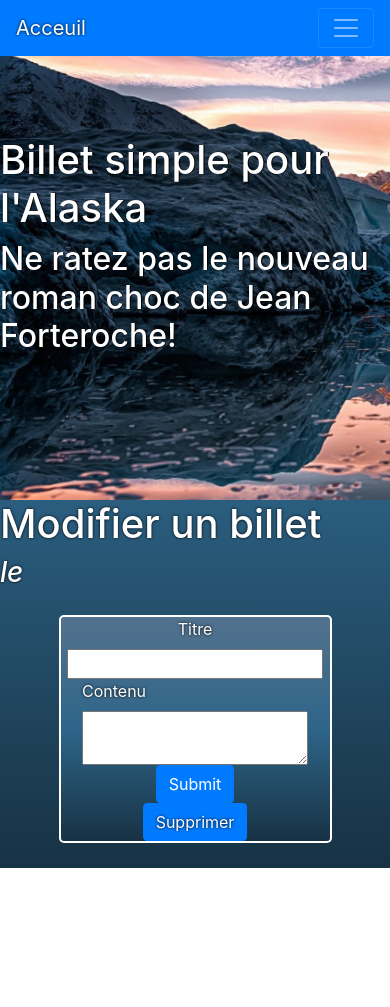
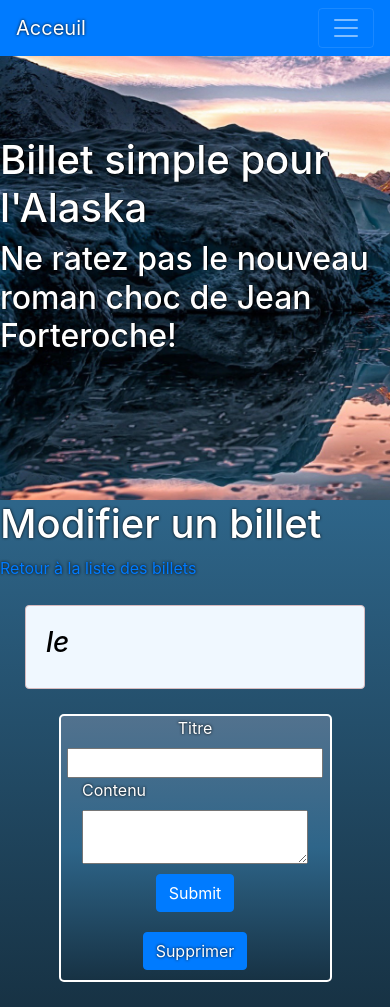
Before and after one commit to v-germain/phpBlog, a PHP site: page /view/backend/adminPostView.php in a window 390 px wide. Before the commit the page ends 868 px from the top, so only its background shows below. Run offline with PHP 8.4, Linux system fonts and the light colour scheme; the template is opened without the code that fills it, so the values that code supplies are empty; some libraries are stand-ins or nearby versions.

Commit message:
CSS ok, responsive /to fix

```diff
--- a/public/css/style.css
+++ b/public/css/style.css
@@ -101,7 +101,7 @@ form {
     align-items: center;
 }
 
-#submitBtn {
+.submitBtn {
     margin: 10px;
 }
 
--- a/view/backend/adminPostView.php
+++ b/view/backend/adminPostView.php
@@ -2,13 +2,14 @@
 
 <?php ob_start(); ?>
 <h1>Modifier un billet</h1>
-<div class="news">
+<p><a href="index.php?action=admin"> Retour à la liste des billets </a></p>
+<div class="card" style="width: auto!important; padding: 20px!important;">
     <h3>
         <?= htmlspecialchars($post['title']) ?>
         <em>le <?= $post['creation_date'] ?></em>
     </h3>
-    <p>
-        <?= nl2br(/*htmlspecialchars*/($post['content'])) ?>
+    <p class="card-text">
+        <?= nl2br($post['content']) ?>
     </p>
 </div>
 
@@ -25,11 +26,11 @@
         <?php echo '<textarea name="content" id="content" class="tinytextarea" >'.($post['content']).'</textarea>'; ?>
     </div>
     <div>
-        <input type="submit" class="btn btn-primary" />
+        <input type="submit" class="btn btn-primary submitBtn" />
     </div>
     <div>
         <?php $id = $post['id'];
-        echo("<a class='btn btn-primary' href=\"index.php?action=removePost&idPost=$id\"> Supprimer</a>"); ?>
+        echo("<a class='btn btn-primary submitBtn' href=\"index.php?action=removePost&idPost=$id\"> Supprimer</a>"); ?>
     </div>
 </form>
 
--- a/view/backend/adminView.php
+++ b/view/backend/adminView.php
@@ -52,7 +52,7 @@
             <textarea class="tinytextarea" id="content" name="content"></textarea>
         </div>
         <div>
-            <input type="submit" class="btn btn-primary" id="submitBtn" />
+            <input type="submit" class="btn btn-primary submitBtn"/>
         </div>
     </form>
 
```
